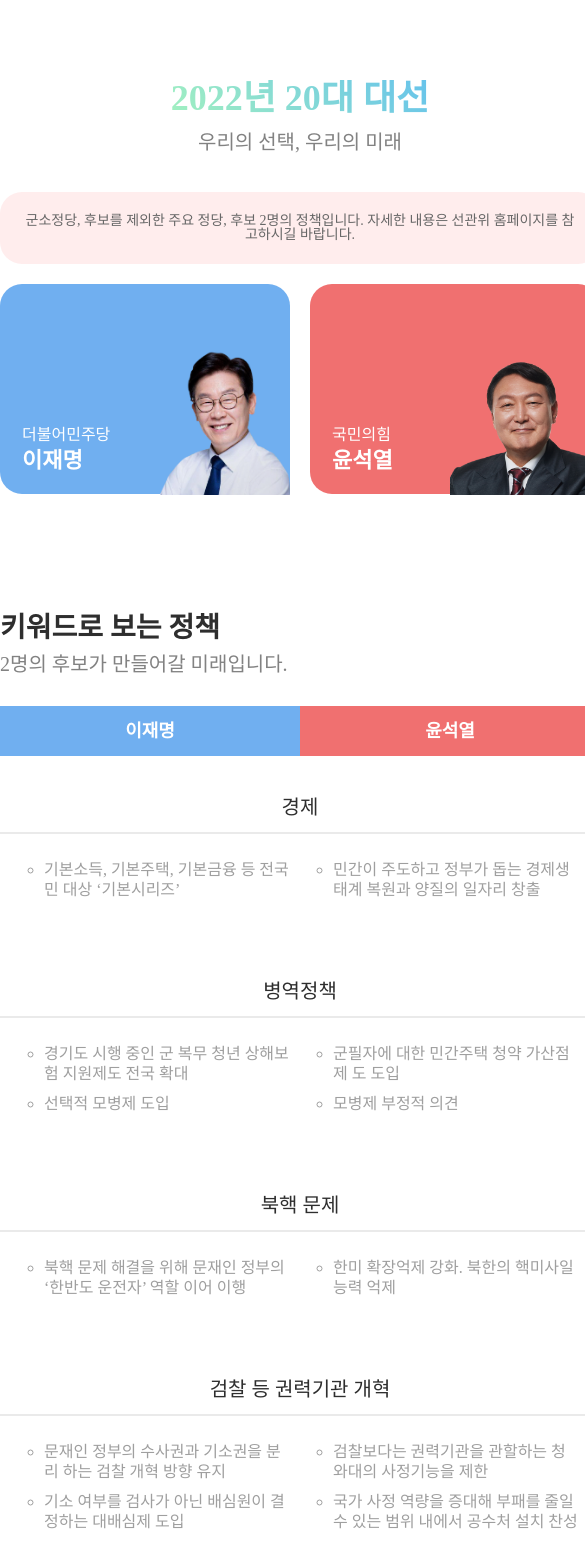
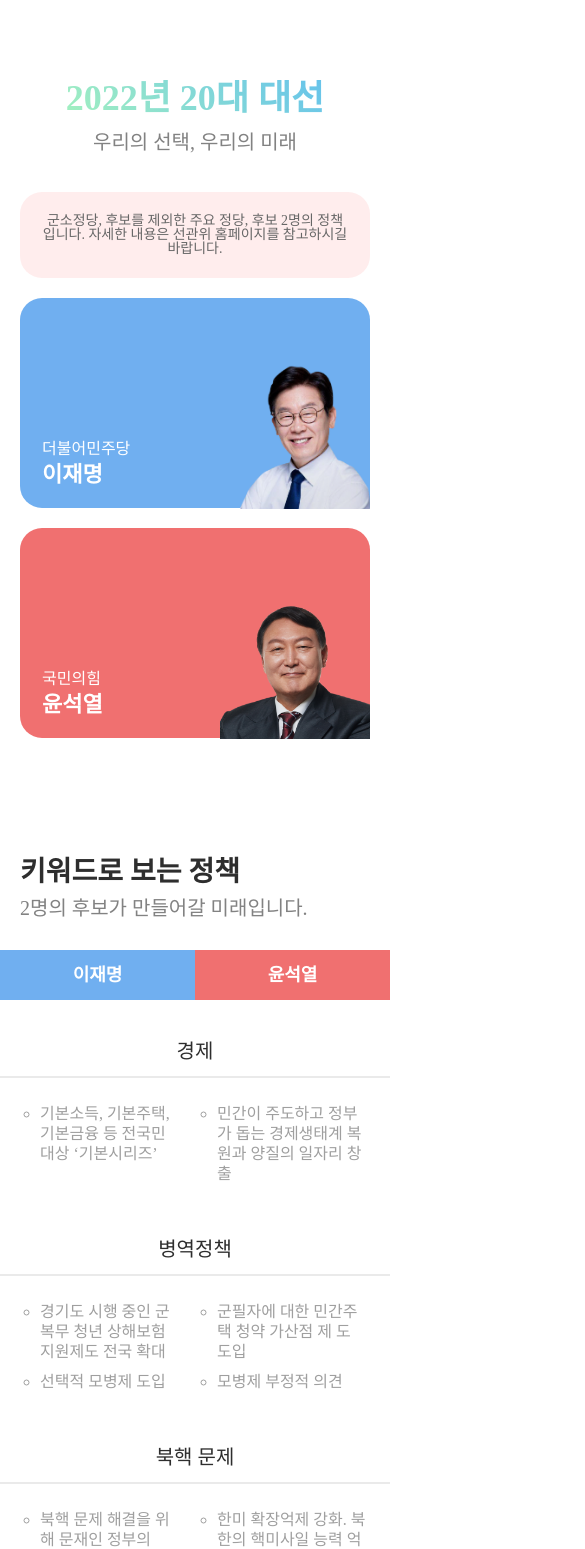
Before and after one commit to k1a11220/2022-election, a Next.js app: page / in a window 390 px wide. Shown: the top 1549 px of the page, 585 px wide, since content can reach past the window. Built offline with nearby package versions, Linux system fonts and the light colour scheme; a web font is replaced by a local one.

Commit message:
Edit style for responsive layout

```diff
--- a/components/detail/table.js
+++ b/components/detail/table.js
@@ -22,6 +22,7 @@
 
   & > p {
     font-weight: 500;
+    white-space: nowrap;
   }
 
   & div p {
--- a/components/keyword.js
+++ b/components/keyword.js
@@ -30,7 +30,6 @@
 
 const DetailWrapper = styled.div`
   display: flex;
-  padding-left: 22px;
   z-index: -1;
 
   & > div {
@@ -39,6 +38,12 @@
 
   & div > ul {
     padding: 0 22px;
+  }
+
+  & div:first-of-type > ul {
+    @media (max-width: 680px) {
+      padding-left: 40px;
+    }
   }
 
   & ul {
@@ -57,6 +62,11 @@
 `;
 
 const Container = styled.div`
+  @media (max-width: 680px) {
+    width: 100vw;
+    align-self: center;
+  }
+
   & hr {
     margin: 0;
     margin-bottom: 26px;
--- a/components/keywordList.js
+++ b/components/keywordList.js
@@ -114,7 +114,10 @@
   );
 };
 
-const Container = styled.div``;
+const Container = styled.div`
+  display: flex;
+  flex-direction: column;
+`;
 
 const NavContainer = styled.div`
   display: flex;
@@ -123,11 +126,20 @@
   z-index: 1;
   margin-bottom: 26px;
 
+  @media (max-width: 680px) {
+    width: 100vw;
+    align-self: center;
+  }
+
   & div {
     width: 100%;
     background-color: #f07070;
     display: flex;
     justify-content: center;
+
+    @media (max-width: 680px) {
+      width: 100vw;
+    }
   }
 
   & p {
@@ -146,6 +158,10 @@
   display: flex;
   flex-direction: column;
   gap: 66px;
+
+  @media (max-width: 500px) {
+    gap: 40px;
+  }
 `;
 
 export default KeywordList;
--- a/pages/index.js
+++ b/pages/index.js
@@ -62,4 +62,8 @@
   display: flex;
   gap: 20px;
   margin-top: 20px;
+
+  @media (max-width: 580px) {
+    flex-direction: column;
+  }
 `;
--- a/styles/reset.css
+++ b/styles/reset.css
@@ -21,6 +21,12 @@
   flex-direction: column;
   width: 600px;
   margin: 0 auto;
+}
+
+@media (max-width: 640px) {
+  body > div {
+    width: calc(100vw - 40px);
+  }
 }
 
 html,
```
Also changed, not shown: pages/[id].js (+16 -0 lines).
